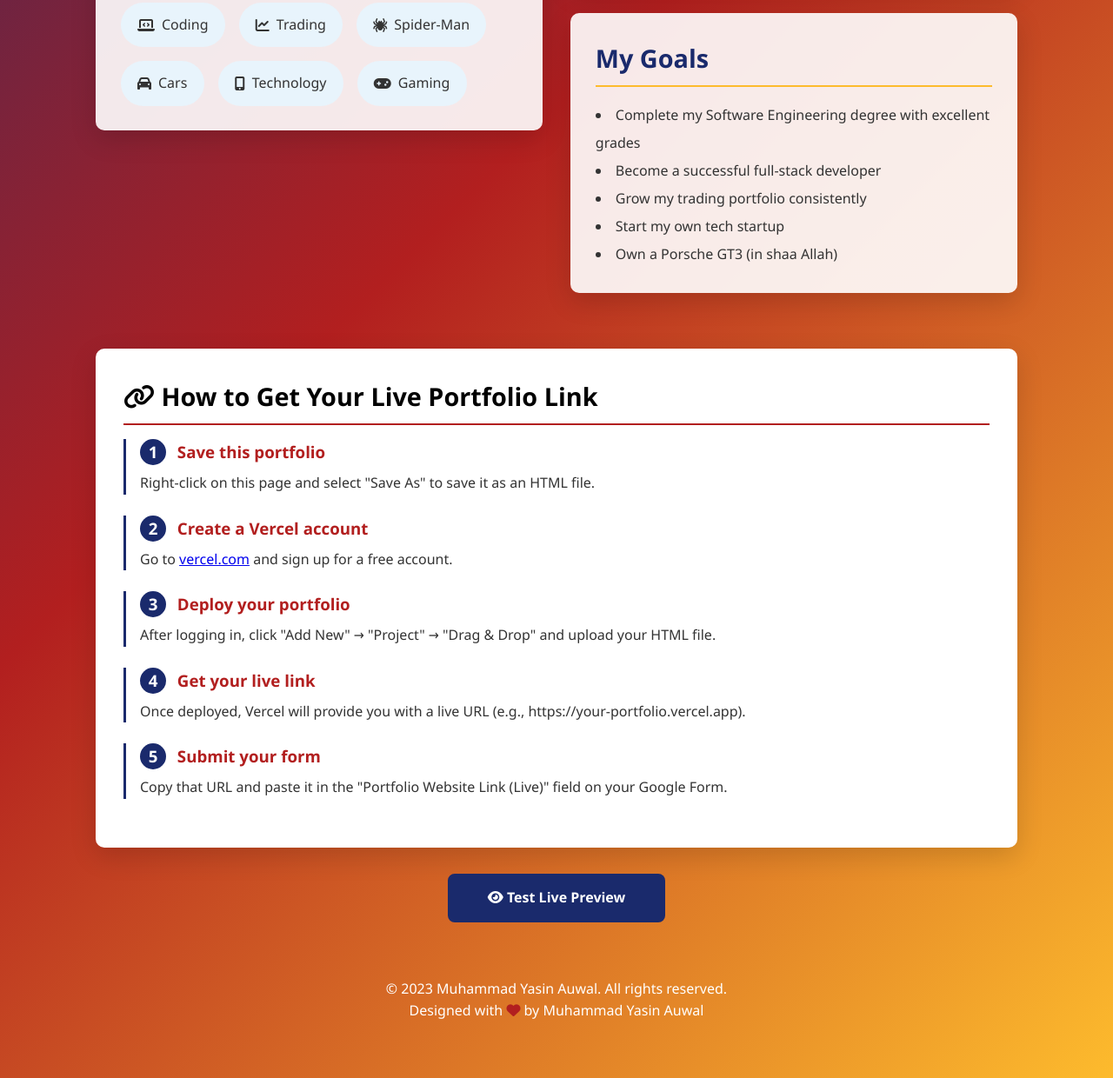
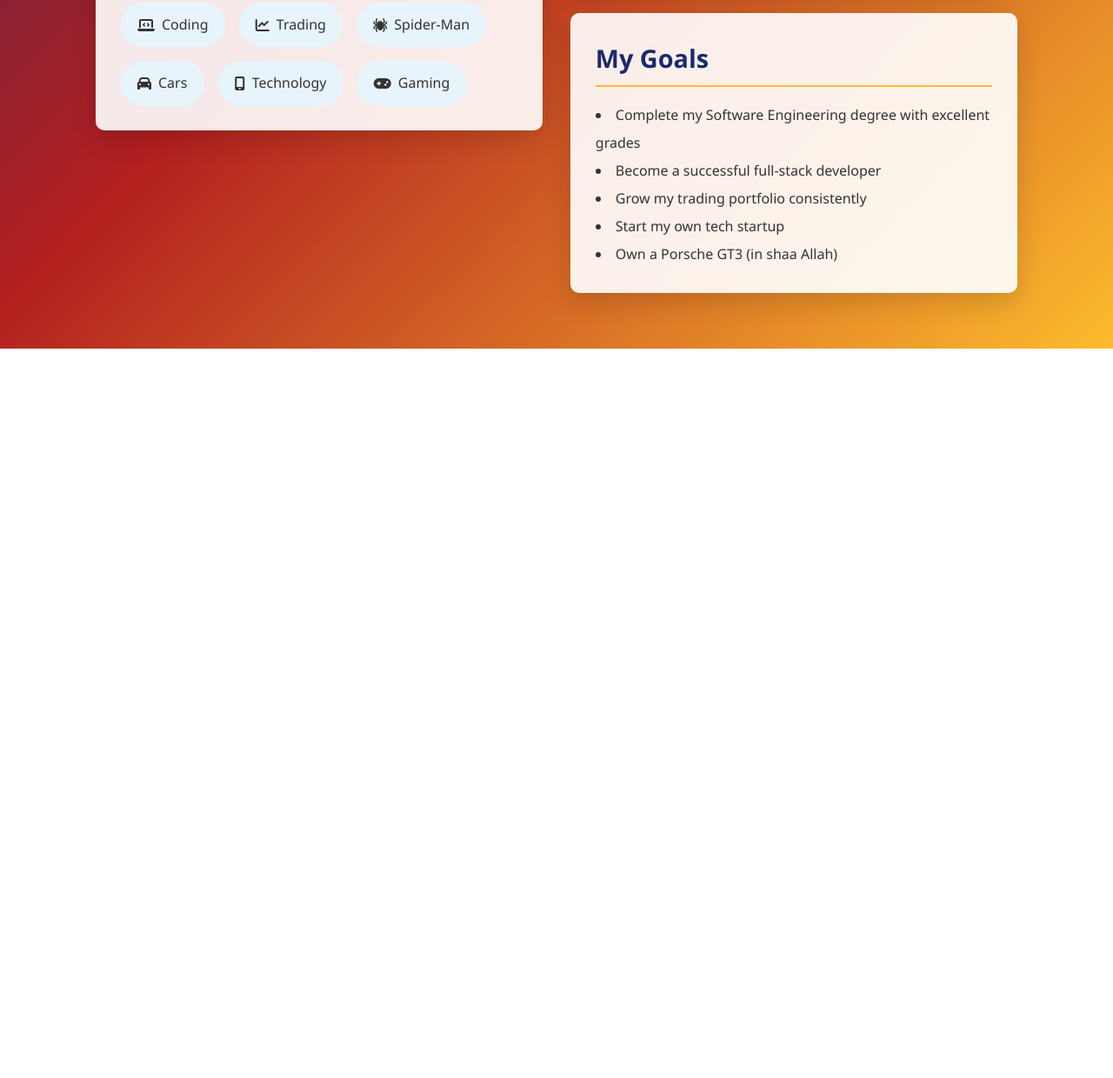
Before and after one commit to Spider-MAN0/Spiderman-, a plain HTML site: page index.html in a window 1280 px wide. Shown: the part 990-2230 px from the top of the page at 87% size. After the commit the page ends 1391 px from the top, so only its background shows below. Drawn offline with Linux system fonts and the light colour scheme.

Commit message:
Update index.html

```diff
--- a/index.html
+++ b/index.html
@@ -296,71 +296,5 @@
                         <li>Grow my trading portfolio consistently</li>
                         <li>Start my own tech startup</li>
                         <li>Own a Porsche GT3 (in shaa Allah)</li>
-                    </ul>
-                </section>
-            </div>
-        </div>
-
-        <section class="vercel-instructions">
-            <h2><i class="fas fa-link"></i> How to Get Your Live Portfolio Link</h2>
-
-            <div class="step">
-                <h3><span class="step-number">1</span> Save this portfolio</h3>
-                <p>Right-click on this page and select "Save As" to save it as an HTML file.</p>
-            </div>
-
-            <div class="step">
-                <h3><span class="step-number">2</span> Create a Vercel account</h3>
-                <p>Go to <a href="https://vercel.com" target="_blank">vercel.com</a> and sign up for a free account.</p>
-            </div>
-
-            <div class="step">
-                <h3><span class="step-number">3</span> Deploy your portfolio</h3>
-                <p>After logging in, click "Add New" → "Project" → "Drag & Drop" and upload your HTML file.</p>
-            </div>
-
-            <div class="step">
-                <h3><span class="step-number">4</span> Get your live link</h3>
-                <p>Once deployed, Vercel will provide you with a live URL (e.g., https://your-portfolio.vercel.app).</p>
-            </div>
-
-            <div class="step">
-                <h3><span class="step-number">5</span> Submit your form</h3>
-                <p>Copy that URL and paste it in the "Portfolio Website Link (Live)" field on your Google Form.</p>
-            </div>
-        </section>
-
-        <a href="#" class="live-preview" id="livePreview">
-            <i class="fas fa-eye"></i> Test Live Preview
-        </a>
-    </div>
-
-    <footer>
-        <div class="container">
-            <p>&copy; 2023 Muhammad Yasin Auwal. All rights reserved.</p>
-            <p>Designed with <i class="fas fa-heart" style="color: #b21f1f;"></i> by Muhammad Yasin Auwal</p>
-        </div>
-    </footer>
-
-    <script>
-        // Simple JavaScript to show alert when live preview link is clicked
-        document.getElementById('livePreview').addEventListener('click', function(e) {
-            e.preventDefault();
-            alert('This is a preview of how your portfolio will look when deployed.\n\nTo get a live link:\n1. Save this page as an HTML file\n2. Go to vercel.com and sign up\n3. Upload your HTML file\n4. Copy the provided URL for your form');
-        });
-
-        // Simple animation for interests
-        const interests = document.querySelectorAll('.interest');
-        interests.forEach(interest => {
-            interest.addEventListener('mouseover', () => {
-                interest.style.transform = 'scale(1.05)';
-                interest.style.transition = 'transform 0.3s';
-            });
-
-            interest.addEventListener('mouseout', () => {
-                interest.style.transform = 'scale(1)';
-            });
-        });
-    </script>
 </body>
 </html>
```
